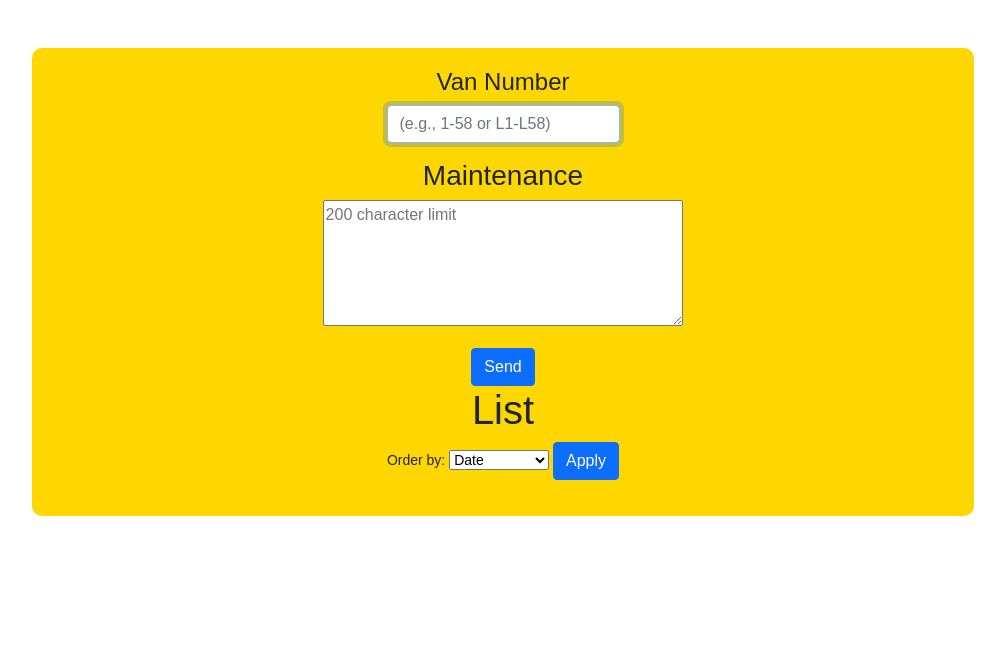
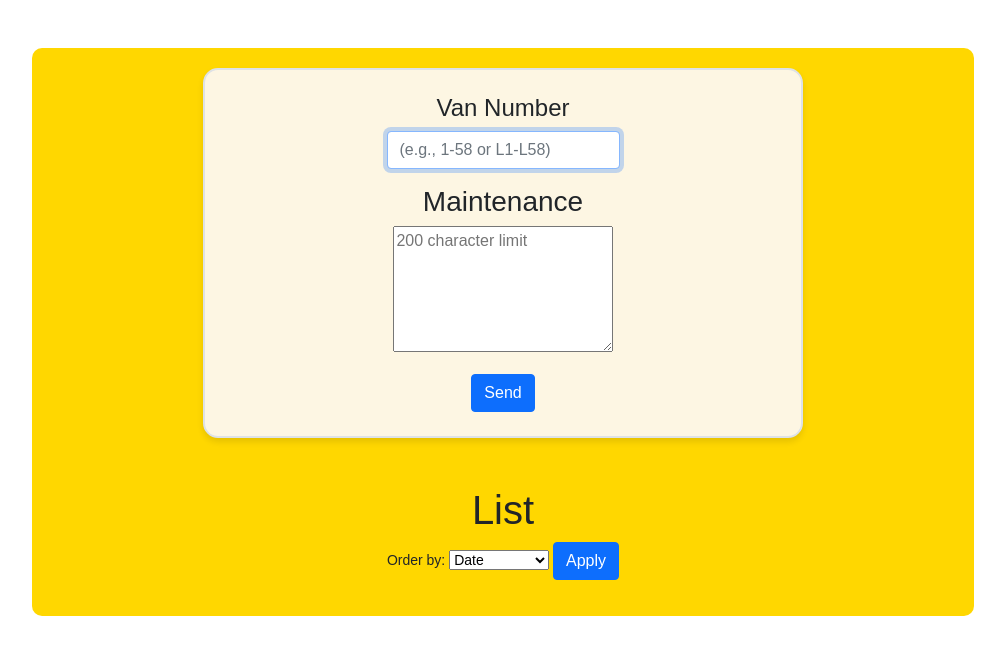
Before and after one commit to Rogert5/Fleet, a Flask app: page /compose in a window 1280 px wide. Shown: the part 74-729 px from the top of the page, without its empty margins (137-1142 px from the left). Run offline with Flask 3, Linux system fonts and the light colour scheme; parts of the project's set-up code (start-up, migrations or seed data) failed here and were passed over; some libraries are stand-ins or nearby versions.

Commit message:
Form box for entryies pop out more and shows section

```diff
--- a/static/styles.css
+++ b/static/styles.css
@@ -182,3 +182,12 @@ tbody tr:nth-of-type(odd) {
     margin: 0 auto 0px auto;
     border-radius: 10px;
 }
+
+.form-box {
+    background-color: #fdf6e3;
+    border: 2px solid #dee2e6;
+    border-radius: 15px;
+    box-shadow: 0 4px 6px rgba(0,0,0,0.1);
+    max-width: 600px;
+    margin: 0 auto;
+}
--- a/templates/inbox.html
+++ b/templates/inbox.html
@@ -7,6 +7,7 @@
 {% block main %}
 <div class="container">
 <!-- Compose Form -->
+    <div class="form-box p-4 mb-5">
         <form action="/compose" method="post" enctype="multipart/form-data">
             <div class="mb-3">
                 <h4>Van Number</h4>
@@ -16,13 +17,16 @@
             <div class="mb-3">
                 <textarea cols="50" rows="5" maxlength="200" name="body" placeholder="200 character limit"></textarea>
             </div>
-       <!-- Image Upload
+            <!-- Image Upload (optional, future use) -->
+            <!--
             <div class="mb-3">
                 <label for="image">Upload Image (optional):</label>
                 <input type="file" class="form-control" id="image" name="image" accept="image/*">
-        </div> -->
+            </div>
+            -->
             <button class="btn btn-primary" type="submit">Send</button>
         </form>
+    </div>
 
 
     <!-- Sort Filter -->
```
Lines whose indentation alone changed are shown as unchanged.
